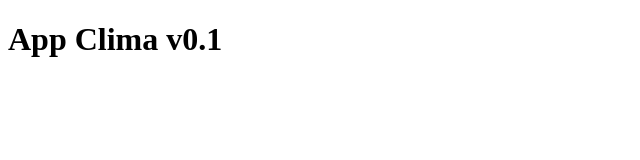
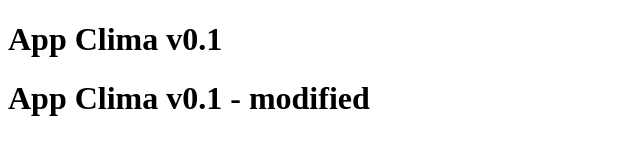
Before and after one commit to besharps/clima, a plain HTML site: page index.html in a window 1280 px wide. Shown: the whole page, without its empty margins (0-640 px from the left). Drawn offline with nearby package versions, Linux system fonts and the light colour scheme.

Commit message:
hice un cambio en el index

```diff
--- a/index.html
+++ b/index.html
@@ -11,6 +11,7 @@
 <body>
 
 	<h1>App Clima v0.1</h1>
+	<h1>App Clima v0.1 - modified</h1>
 		<p id="Summary"></p>
 	<br>
 	<p id="Longitud"></p>
```
